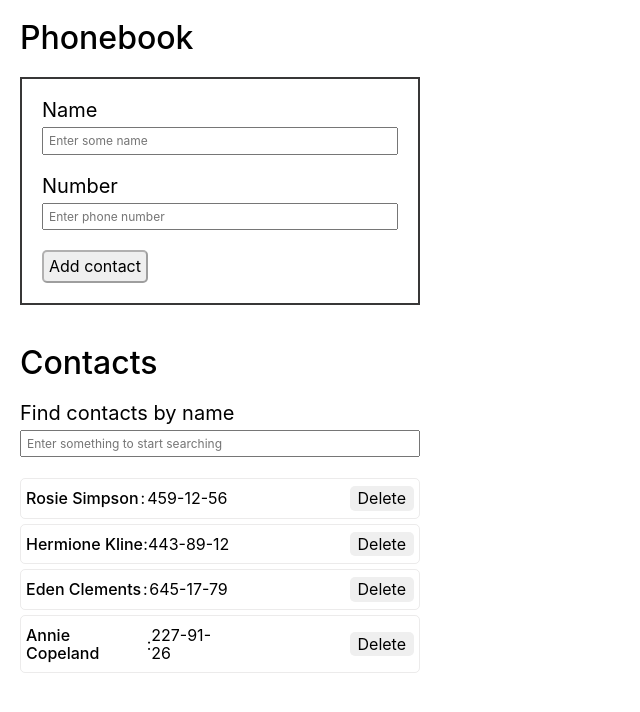
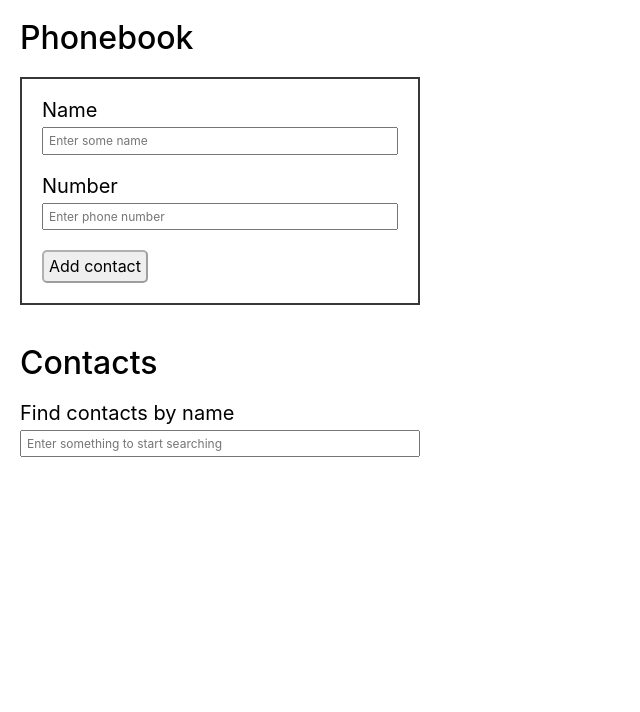
Before and after one commit to AnnaGubar/goit-react-hw-02-phonebook, a React (Create React App) app: page / in a window 1280 px wide. Shown: the top 712 px of the page, without its empty margins (0-640 px from the left). Built offline with nearby package versions, Linux system fonts and the light colour scheme.

Commit message:
corrects Filter.js

```diff
--- a/src/App.js
+++ b/src/App.js
@@ -8,14 +8,14 @@ import ContactList from './Components/ContactList';
 class App extends Component {
   state = {
     filter: '',
-    // contacts: [],
+    contacts: [],
 
-    contacts: [
-      { id: 'id-1', name: 'Rosie Simpson', number: '459-12-56' },
-      { id: 'id-2', name: 'Hermione Kline', number: '443-89-12' },
-      { id: 'id-3', name: 'Eden Clements', number: '645-17-79' },
-      { id: 'id-4', name: 'Annie Copeland', number: '227-91-26' },
-    ],
+    // contacts: [
+    //   { id: 'id-1', name: 'Rosie Simpson', number: '459-12-56' },
+    //   { id: 'id-2', name: 'Hermione Kline', number: '443-89-12' },
+    //   { id: 'id-3', name: 'Eden Clements', number: '645-17-79' },
+    //   { id: 'id-4', name: 'Annie Copeland', number: '227-91-26' },
+    // ],
   };
 
   // ContactForm
@@ -76,6 +76,14 @@ class App extends Component {
     }));
   };
 
+  filterContacts = () => {
+    const { filter, contacts } = this.state;
+
+    return contacts.filter(contact =>
+      contact.name.toLowerCase().trim().includes(filter),
+    );
+  };
+
   render() {
     // console.group('🔅 STATE');
     // console.log(this.state);
@@ -83,8 +91,8 @@ class App extends Component {
     // console.log('contacts', this.state.contacts);
     // console.groupEnd();
 
-    const { contacts, filter } = this.state;
-    const { updateAppContacts, handleSearch, deleteContact } = this;
+    const { updateAppContacts, handleSearch, deleteContact, filterContacts } =
+      this;
 
     return (
       <>
@@ -95,8 +103,7 @@ class App extends Component {
         <Section title="Contacts">
           <Filter stateProps={this.state} handleSearch={handleSearch} />
           <ContactList
-            contactName={contacts}
-            filtredValue={filter}
+            contactName={filterContacts()}
             deleteContact={deleteContact}
           />
         </Section>
--- a/src/Components/ContactList/ContactList.js
+++ b/src/Components/ContactList/ContactList.js
@@ -2,15 +2,10 @@ import PropTypes from 'prop-types';
 import ContactListItem from './ContactListItem';
 import s from './ContactList.module.css';
 
-function ContactList({ contactName, filtredValue, deleteContact }) {
+function ContactList({ contactName, deleteContact }) {
   return (
     <ul className={s.list}>
-      {contactName &&
-        contactName
-          .filter(contact =>
-            contact.name.toLowerCase().trim().includes(filtredValue),
-          )
-          .map(({ id, name, number }) => (
+      {contactName.map(({ id, name, number }) => (
         <ContactListItem
           key={id}
           id={id}
@@ -31,7 +26,6 @@ ContactList.propTypes = {
       number: PropTypes.string.isRequired,
     }),
   ),
-  filtredValue: PropTypes.string.isRequired,
   deleteContact: PropTypes.func.isRequired,
 };
 
```
Lines whose indentation alone changed are shown as unchanged.
